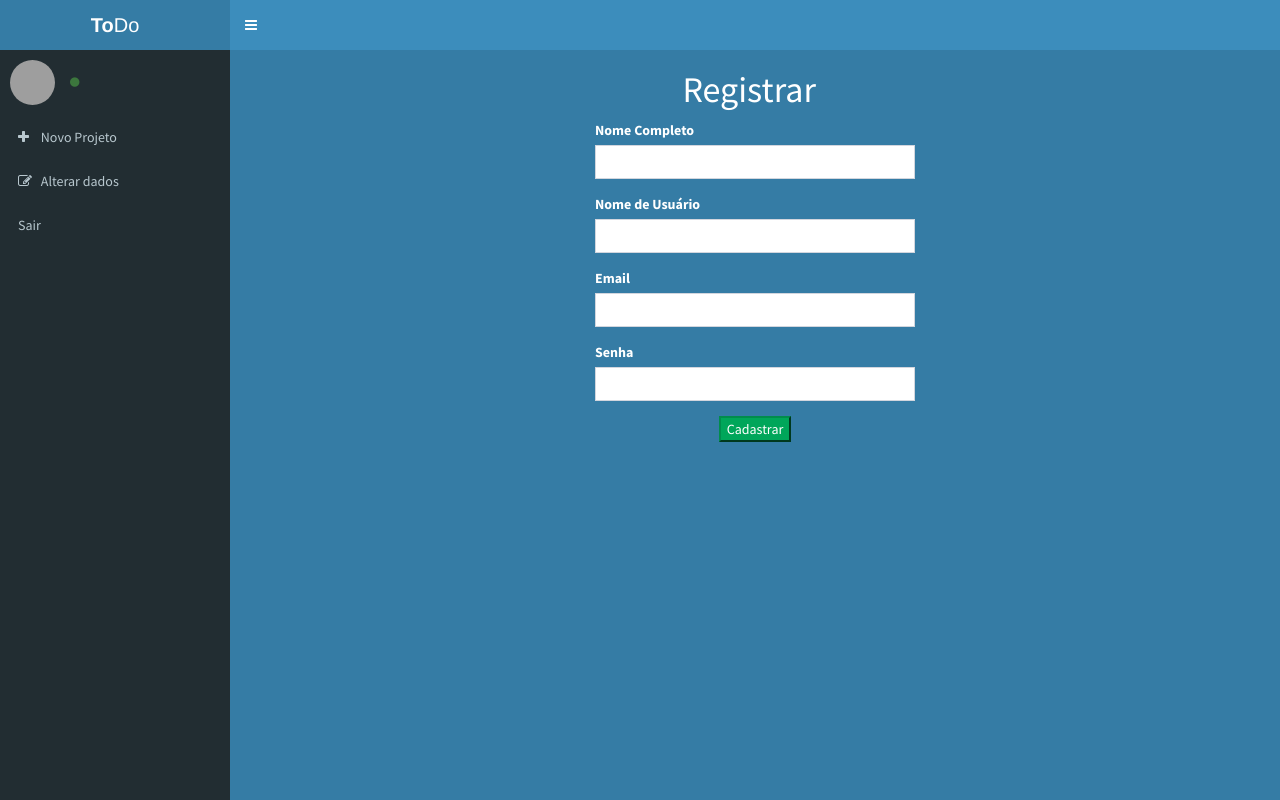
After one commit to EduardoNoronha22/TrabalhoWeb-ToDo, a PHP site: page /cadastrarUsuario.html in a window 1280 px wide. The commit adds this page. Run offline with PHP 8.4, Linux system fonts and the light colour scheme; some libraries are stand-ins or nearby versions; grey boxes are pictures that could not be loaded.

Commit message:
Pagina de cadastro e adição de botão de cadastro no login

```diff
--- /dev/null
+++ b/paginas/cadastrarUsuario.html
@@ -0,0 +1,126 @@
+<!DOCTYPE html>
+<html>
+    <head>
+        <meta charset="UTF-8">
+        <title>ToDo - Cadastro</title>
+        <meta content='width=device-width, initial-scale=1, maximum-scale=1, user-scalable=no' name='viewport'>
+        <!-- Bootstrap 3.3.2 -->
+        <link href="../bootstrap/css/bootstrap.min.css" rel="stylesheet" type="text/css" />
+        <!-- FontAwesome 4.3.0 -->
+        <link href="https://maxcdn.bootstrapcdn.com/font-awesome/4.3.0/css/font-awesome.min.css" rel="stylesheet" type="text/css" />
+        <!-- Ionicons 2.0.0 -->
+        <link href="http://code.ionicframework.com/ionicons/2.0.0/css/ionicons.min.css" rel="stylesheet" type="text/css" />
+        <!-- Theme style -->
+        <link href="../dist/css/AdminLTE.min.css" rel="stylesheet" type="text/css" />
+        <!-- AdminLTE Skins. Choose a skin from the css/skins
+             folder instead of downloading all of them to reduce the load. -->
+        <link href="../dist/css/skins/_all-skins.min.css" rel="stylesheet" type="text/css" />
+        <!-- iCheck -->
+        <link href="../plugins/iCheck/flat/blue.css" rel="stylesheet" type="text/css" />
+        <!-- Morris chart -->
+        <link href="../plugins/morris/morris.css" rel="stylesheet" type="text/css" />
+        <!-- jvectormap -->
+        <link href="../plugins/jvectormap/jquery-jvectormap-1.2.2.css" rel="stylesheet" type="text/css" />
+        <!-- Date Picker -->
+        <link href="../plugins/datepicker/datepicker3.css" rel="stylesheet" type="text/css" />
+        <!-- Daterange picker -->
+        <link href="../plugins/daterangepicker/daterangepicker-bs3.css" rel="stylesheet" type="text/css" />
+        <!-- bootstrap wysihtml5 - text editor -->
+        <link href="../plugins/bootstrap-wysihtml5/bootstrap3-wysihtml5.min.css" rel="stylesheet" type="text/css" />
+
+        <!-- HTML5 Shim and Respond.js IE8 support of HTML5 elements and media queries -->
+        <!-- WARNING: Respond.js doesn't work if you view the page via file:// -->
+        <!--[if lt IE 9]>
+        <script src="https://oss.maxcdn.com/libs/html5shiv/3.7.0/html5shiv.js"></script>
+        <script src="https://oss.maxcdn.com/libs/respond.js/1.3.0/respond.min.js"></script>
+        <![endif]-->
+    </head>
+
+    <body class="skin-blue collapsed-box">
+        <div class="wrapper">
+            <header class="main-header">
+                <a href="homepage.php" class="logo"><b>To</b>Do</a>
+                <nav class="navbar navbar-static-top" role="navigation">
+                    <a href="#" class="sidebar-toggle" data-toggle="offcanvas" role="button">
+                        <span class="sr-only">Toggle navigation</span>
+                    </a>
+                </nav>
+            </header>
+            <aside class="main-sidebar">
+                <section class="sidebar">
+                    <!-- Sidebar user panel -->
+                    <div class="user-panel">
+                        <div class="pull-left image">
+                            <img src="<?php echo $userImg ?>" class="img-circle" alt="User Image" />
+                        </div>
+                        <div class="pull-left info">
+                            <p><?php echo $userNome ?></p>
+                            <a><i class="fa fa-circle text-success"></i><?php echo $userMail ?></a>
+                        </div>
+                    </div>
+                    <ul class="sidebar-menu">
+                        <li>
+                            <a href="../paginas/novoprojeto.php">
+                                <i class="fa fa-plus"></i>
+                                <span>Novo Projeto</span>
+                            </a>
+                        </li>
+                        <li>
+                            <a href="../paginas/alterardados.php">
+                                <i class="fa fa-edit"></i>
+                                <span>Alterar dados</span>
+                            </a>
+                        </li>
+                        <li>
+                            <a href="../scripts/logoff.php">
+                                <span>Sair</span>
+                            </a>
+                        </li>
+                    </ul>
+                </section>
+            </aside>
+
+            <div class="content-wrapper bg-light-blue-active">
+                <div class="col-xs-4 col-lg-offset-5">
+                    <h1> Registrar</h1>
+                </div>
+
+                <div class="col-xs-4 col-lg-offset-4">
+                    <div class="form-group">
+                        <label for="nome"> Nome Completo</label>
+                        <input type="text" class="form-control" name="" id="nome" aria-describedby="helpId"
+                               placeholder="">
+                    </div>
+
+                    <div class="form-group">
+                        <label for="user"> Nome de Usuário</label>
+                        <input type="text" class="form-control" name="" id="user" aria-describedby="helpId"
+                               placeholder="">
+                    </div>
+
+                    <div class="form-group">
+                        <label for="email"> Email</label>
+                        <input type="email" class="form-control" name="" id="email" aria-describedby="emailHelpId"
+                               placeholder="">
+                    </div>
+
+                    <div class="form-group">
+                        <label for="pwuser">Senha</label>
+                        <input type="password" class="form-control" name="" id="pwuser" placeholder="">
+                    </div>
+
+                    <div class="text-center">
+                        <button type="submit" class="btn-success "> Cadastrar</button>
+                    </div>
+                </div>
+
+            </div>
+        </div>
+
+        <script src="../plugins/jQuery/jQuery-2.1.3.min.js"></script>
+        <script src="../bootstrap/js/bootstrap.min.js" type="text/javascript"></script>
+        <script src="../plugins/slimScroll/jquery.slimScroll.min.js" type="text/javascript"></script>
+        <script src='../plugins/fastclick/fastclick.min.js'></script>
+        <script src="../dist/js/app.min.js" type="text/javascript"></script>
+    </body>
+</html>
--- a/paginas/index.php
+++ b/paginas/index.php
@@ -52,7 +52,8 @@
                     </div>
                     <div class="row">
                         <div class="col-xs-4">
-                            <button type="submit" class="btn btn-primary btn-block btn-flat">Sign In</button>
+                            <button type="submit" class="btn btn-primary btn-block btn-flat">Entrar</button>
+                            <button type="submit" class="btn btn-primary btn-block btn-flat">Registrar</button>
                         </div>
                     </div>
                 </form>
```
